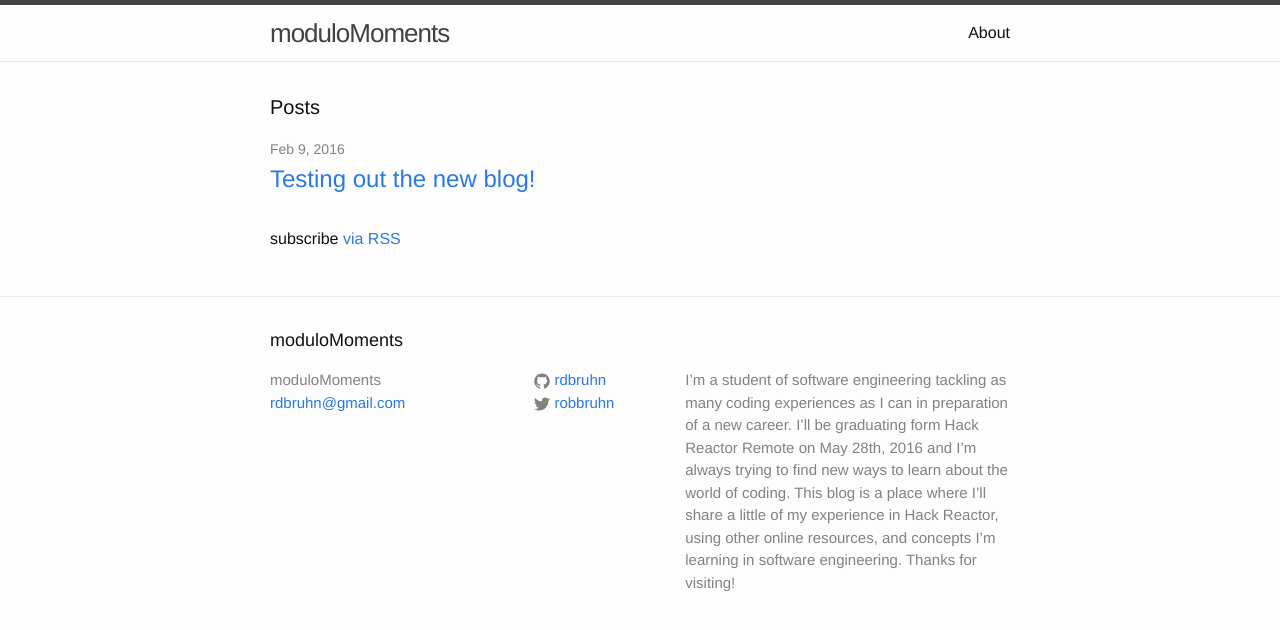
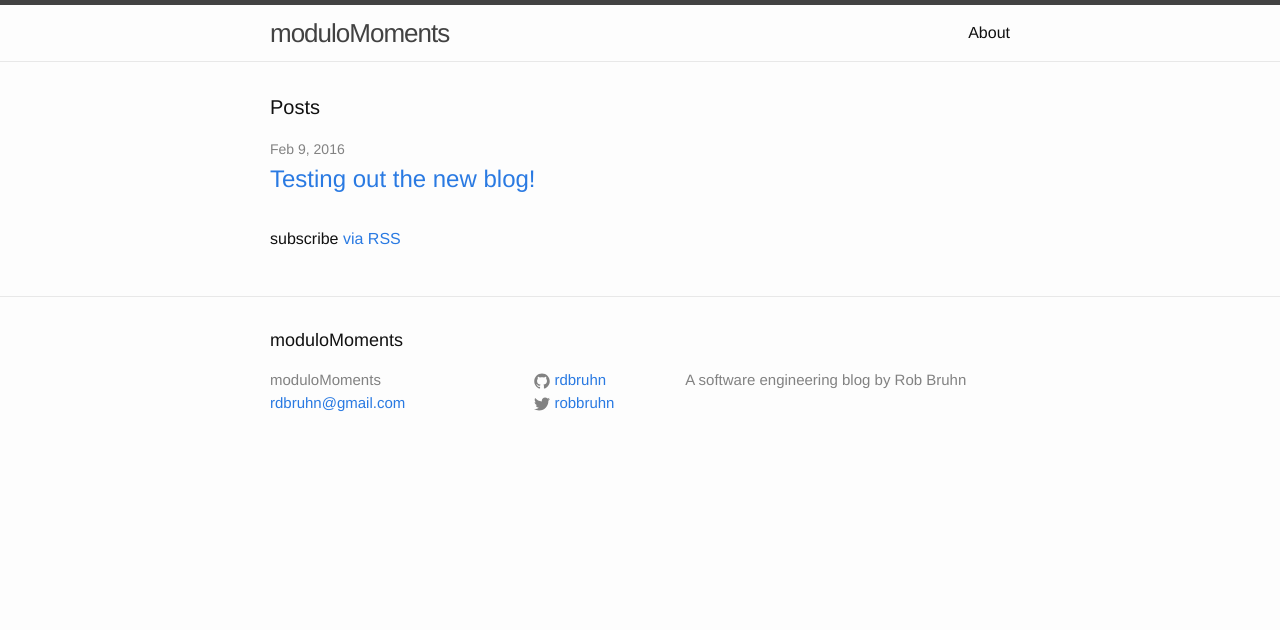
Before and after one commit to rdbruhn/blog, a Jekyll site: the page built from index.html, in a window 1280 px wide. Shown: the top 630 px of the page. Built offline with Jekyll 4.4.1, drawn with Linux system fonts in a browser that asks for light colours.

Commit message:
Update config file

```diff
--- a/_config.yml
+++ b/_config.yml
@@ -9,9 +9,9 @@
 title: moduloMoments
 email: rdbruhn@gmail.com
 description: > # this means to ignore newlines until "baseurl:"
-  I’m a student of software engineering tackling as many coding experiences as I can in preparation of a new career. I’ll be graduating form Hack Reactor Remote on May 28th, 2016 and I’m always trying to find new ways to learn about the world of coding. This blog is a place where I’ll share a little of my experience in Hack Reactor, using other online resources, and concepts I’m learning in software engineering. Thanks for visiting!
+  A software engineering blog by Rob Bruhn
 baseurl: "/blog" # the subpath of your site, e.g. /blog
-url: "rdbruhn.github.io" # the base hostname & protocol for your site
+url: "moduloMoments.com/blog" # the base hostname & protocol for your site
 twitter_username: robbruhn
 github_username:  rdbruhn
 
```
